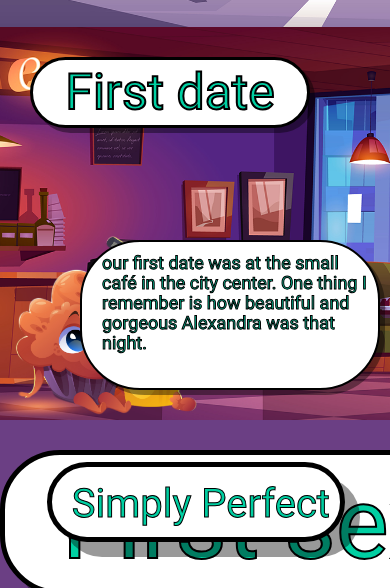
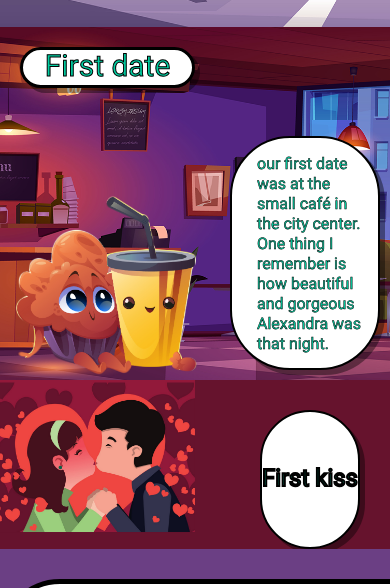
Before and after one commit to jordonss/businka, a website: page app/index.html in a window 390 px wide. Shown: the part 1009-1597 px from the top of the page. Drawn offline with nearby package versions, Linux system fonts and the light colour scheme; files that its build step writes are made by us from their sources; a web font is replaced by a local one.

Commit message:
kiss commit

```diff
--- a/app/index.html
+++ b/app/index.html
@@ -104,7 +104,7 @@
   </div>
 </section>
 
-<!-- <section class="kiss">
+<section class="kiss">
   <div class="kiss-wrapper">
     <div data-aos="flip-left" data-aos-delay="500" class="kiss-img">
       <img src="../../images/src/kiss.png" alt="" />
@@ -112,14 +112,14 @@
     <div data-aos="fade-left" data-aos-delay="700" class="kiss-title-wrapper">
       <div class="kiss-title">First kiss</div>
     </div>
-    <div data-aos="fade-left" data-aos-delay="1000" class="kiss-text-wrapper">
+    <!-- <div data-aos="fade-left" data-aos-delay="1000" class="kiss-text-wrapper">
       <div class="kiss-text">
         the first kiss we made was in my old rusty car when we were going back form the late movie show. I remember how shy you were at that moment, the
         tenderness of your lips, your cold hands on my face and the way you were looking at me
       </div>
-    </div>
+    </div> -->
   </div>
-</section> -->
+</section>
 
 <section class="sex">
   <div class="sex-wrapper">
--- a/app/styles/sass/main.scss
+++ b/app/styles/sass/main.scss
@@ -832,10 +832,6 @@
 
 .start-car {
   display: flex;
-  // position: absolute;
-  // top: 50%;
-  // left: 17%;
-  // margin: auto;
   justify-content: flex-end;
 }
 
@@ -936,7 +932,7 @@
     background-color: #fff;
     border: 5px solid #000;
     border-radius: 60px;
-    box-shadow: 15px 15px rgba(0,0,0,0.4);
+    box-shadow: 5px 5px rgba(0,0,0,0.4);
   }
 
 }
@@ -1111,8 +1107,8 @@
     justify-content: center;
     position: absolute;
     bottom: 30px;
-    right: 30px;
-    max-width: 425px;
+    right: 15px;
+    max-width: 400px;
     min-height: 210px;
     margin: 30px auto auto 30px;
     background-color: #fff;
@@ -1130,6 +1126,10 @@
     margin-left: 10px;
   }
 
+  .first-date-img img {
+    margin-left: 15px;
+  }
+
 }
 
 @media (max-width: 767.98px) {
@@ -1162,7 +1162,7 @@
     justify-content: center;
     position: absolute;
     bottom: 30px;
-    right: 30px;
+    right: 5px;
     max-width: 425px;
     min-height: 210px;
     margin: 30px auto auto 30px;
@@ -1196,7 +1196,7 @@
   .first-date-title-wrapper {
     display: flex;
     justify-content: center;
-    min-width: 280px;
+    min-width: 180px;
     margin: 30px auto auto 30px;
     background-color: #fff;
     border: 3px solid #000;
@@ -1205,10 +1205,10 @@
   }
 
   .first-date-title {
-    font-size: 50px;
-    color: #00CFA2;
-    -webkit-text-stroke: 2px  #000;
-    line-height: 60px;
+    font-size: 40px;
+    color: #00CFA2;
+    -webkit-text-stroke: 1.5px  #000;
+    line-height: 50px;
     margin-bottom: 5px;
   }
 
@@ -1216,9 +1216,9 @@
     display: flex;
     justify-content: center;
     position: absolute;
-    bottom: 30px;
+    bottom: 10px;
     right: 5px;
-    max-width: 300px;
+    max-width: 250px;
     min-height: 150px;
     margin: 30px 5px auto 30px;
     background-color: #fff;
@@ -1230,7 +1230,7 @@
   .first-date-text {
     font-size: 18px;
     color: #00CFA2;
-    -webkit-text-stroke: 1px  #000;
+    -webkit-text-stroke: 0.5px  #000;
     line-height: 20px;
     padding: 10px;
     margin-left: 10px;
@@ -1242,6 +1242,54 @@
 
 }
 
+@media (max-width: 414px) {
+
+  .first-date-title-wrapper {
+    display: flex;
+    justify-content: center;
+    min-width: 130px;
+    margin: 20px auto auto 20px;
+    background-color: #fff;
+    border: 3px solid #000;
+    border-radius: 60px;
+    box-shadow: 5px 5px rgba(0,0,0,0.4);
+  }
+
+  .first-date-title {
+    font-size: 30px;
+    color: #00CFA2;
+    -webkit-text-stroke: 1px  #000;
+    line-height: 30px;
+    margin-bottom: 5px;
+  }
+
+  .first-date-text-wrapper {
+    display: flex;
+    justify-content: center;
+    position: absolute;
+    bottom: 10px;
+    right: 5px;
+    max-width: 150px;
+    min-height: 150px;
+    margin: 30px 5px auto 30px;
+    background-color: #fff;
+    border: 2px solid #000;
+    border-radius: 60px;
+    box-shadow: 5px 5px rgba(0,0,0,0.4);
+  }
+
+  .first-date-text {
+    font-size: 16px;
+    color: #00CFA2;
+    -webkit-text-stroke: 0.5px  #000;
+    line-height: 20px;
+    padding: 15px;
+    margin-left: 10px;
+  }
+
+}
+
+
 // first kiss & sex section
 
 .kiss-wrapper {
@@ -1259,7 +1307,7 @@
 .kiss-title-wrapper {
   display: flex;
   justify-content: center;
-  min-width: 500px;
+  max-width: 500px;
   height: auto;
   margin: 30px 30px auto auto;
   background-color: #fff;
@@ -1300,6 +1348,63 @@
   margin-left: 10px;
 }
 
+@media (max-width: 414px) {
+
+  .kiss-img {
+    width: 50%;
+  }
+
+  .kiss-img img {
+    width: 100%;
+    height: auto;
+  }
+
+  .kiss-title-wrapper {
+    display: flex;
+    justify-content: center;
+    max-width: 150px;
+    height: auto;
+    margin: 30px 30px auto auto;
+    background-color: #fff;
+    border: 2px solid #000;
+    border-radius: 60px;
+    box-shadow: 5px 5px rgba(0,0,0,0.4);
+  }
+
+  .kiss-title {
+    font-size: 24px;
+    color: #00CFA2;
+    -webkit-text-stroke: 2px  #000;
+    line-height: 130px;
+    margin-bottom: 5px;
+  }
+
+  .kiss-text-wrapper {
+    display: flex;
+    justify-content: center;
+    position: absolute;
+    bottom: 30px;
+    right: 30px;
+    max-width: 145px;
+    min-height: 260px;
+    margin: 30px auto auto 30px;
+    background-color: #fff;
+    border: 5px solid #000;
+    border-radius: 60px;
+    box-shadow: 15px 15px rgba(0,0,0,0.4);
+  }
+
+  .kiss-text {
+    font-size: 16px;
+    color: #00CFA2;
+    -webkit-text-stroke: 1px  #000;
+    line-height: 20px;
+    padding: 10px;
+    margin-left: 10px;
+  }
+
+}
+
 .sex-wrapper {
   display: flex;
   height: auto;
```
Also changed, not shown: app/css/app.min.css. Lines whose indentation alone changed are shown as unchanged.
